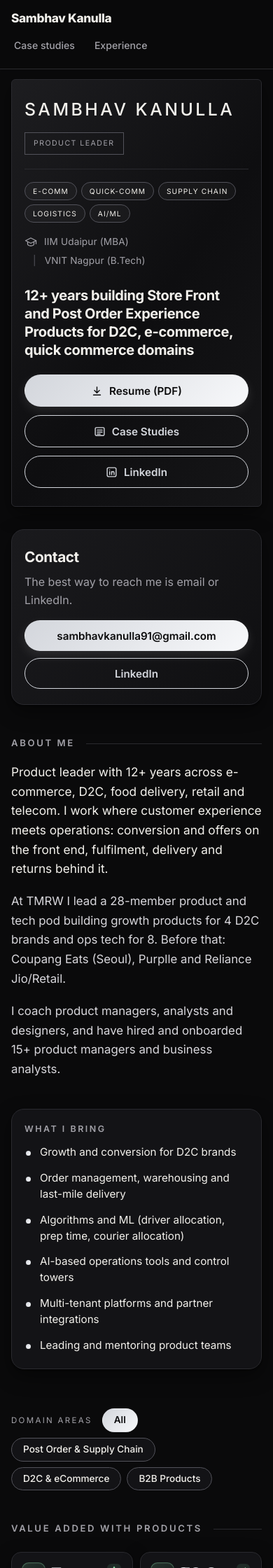
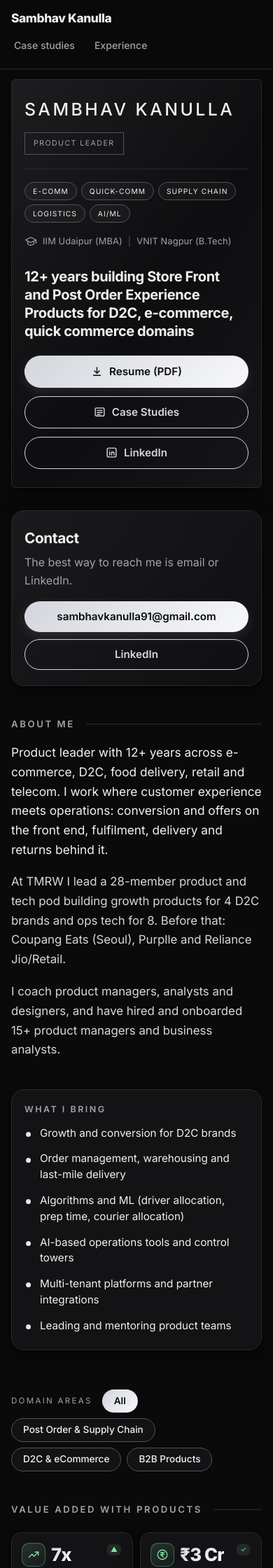
Before and after one commit to sambhavkanulla/sambhavkanulla.github.io, a Jekyll site: the page built from index.html, in a window 390 px wide. Shown: the top 2240 px of the page at 70% size. Built offline with Jekyll 4.4.1, drawn with Linux system fonts in a browser that asks for light colours.

Commit message:
Hero: keep education separator on the first line on small screens
Co-Authored-By: Claude Sonnet 5.5 <noreply@anthropic.com>
Claude-Session: https://claude.ai/code/session_01PrKmB98M39T9226rhsuyd2

```diff
--- a/assets/css/portfolio.css
+++ b/assets/css/portfolio.css
@@ -268,7 +268,8 @@ main > section.area > h2 { align-items: center; }
 .hero .edu { display: flex; align-items: center; flex-wrap: wrap; gap: 4px 0; margin: 16px 0 0; color: var(--muted); font-size: 0.9rem; letter-spacing: 0.01em; }
 .hero .edu svg { width: 18px; height: 18px; margin-right: 10px; fill: none; stroke: currentColor; stroke-width: 1.7; stroke-linecap: round; stroke-linejoin: round; flex: none; }
 .hero .edu span { text-transform: none; letter-spacing: 0.01em; font-size: 0.9rem; opacity: 1; color: var(--muted); }
-.hero .edu span + span::before { content: "|"; color: var(--line-strong); margin: 0 12px; }
+.hero .edu span + span::before { content: none; }
+.hero .edu span:not(:last-of-type)::after { content: "|"; color: var(--line-strong); margin: 0 12px; }
 .hero .statement { font-size: clamp(1.3rem, 2.6vw, 1.8rem); line-height: 1.3; margin: 34px 0 0; max-width: 760px; text-wrap: balance; }
 .hero .cta-row { margin: 28px 0 0; gap: 12px; }
 .btn { display: inline-flex; align-items: center; justify-content: center; gap: 9px; min-height: 46px; padding: 0 22px; border: 1.5px solid transparent; line-height: 1; }
@@ -285,3 +286,4 @@ main > section.area > h2 { align-items: center; }
   .hero .statement { margin-top: 26px; font-size: 1.25rem; }
   .hero .cta-row { margin-top: 22px; }
 }
+@media (max-width: 640px) { .hero .edu span:not(:last-of-type)::after { margin: 0 8px; } .hero .edu svg { margin-right: 8px; } .hero .edu, .hero .edu span { font-size: 0.8rem; } }
```
